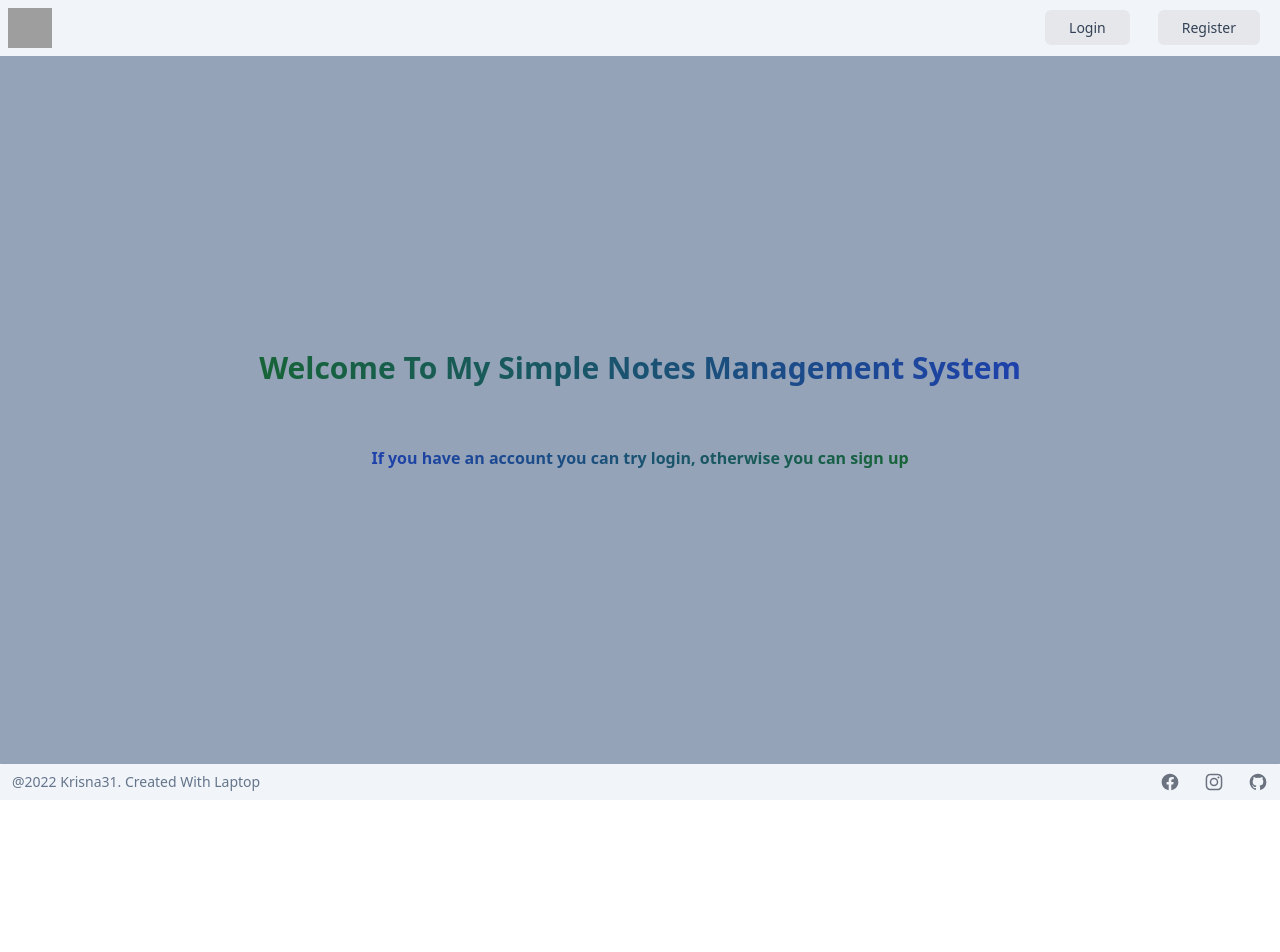
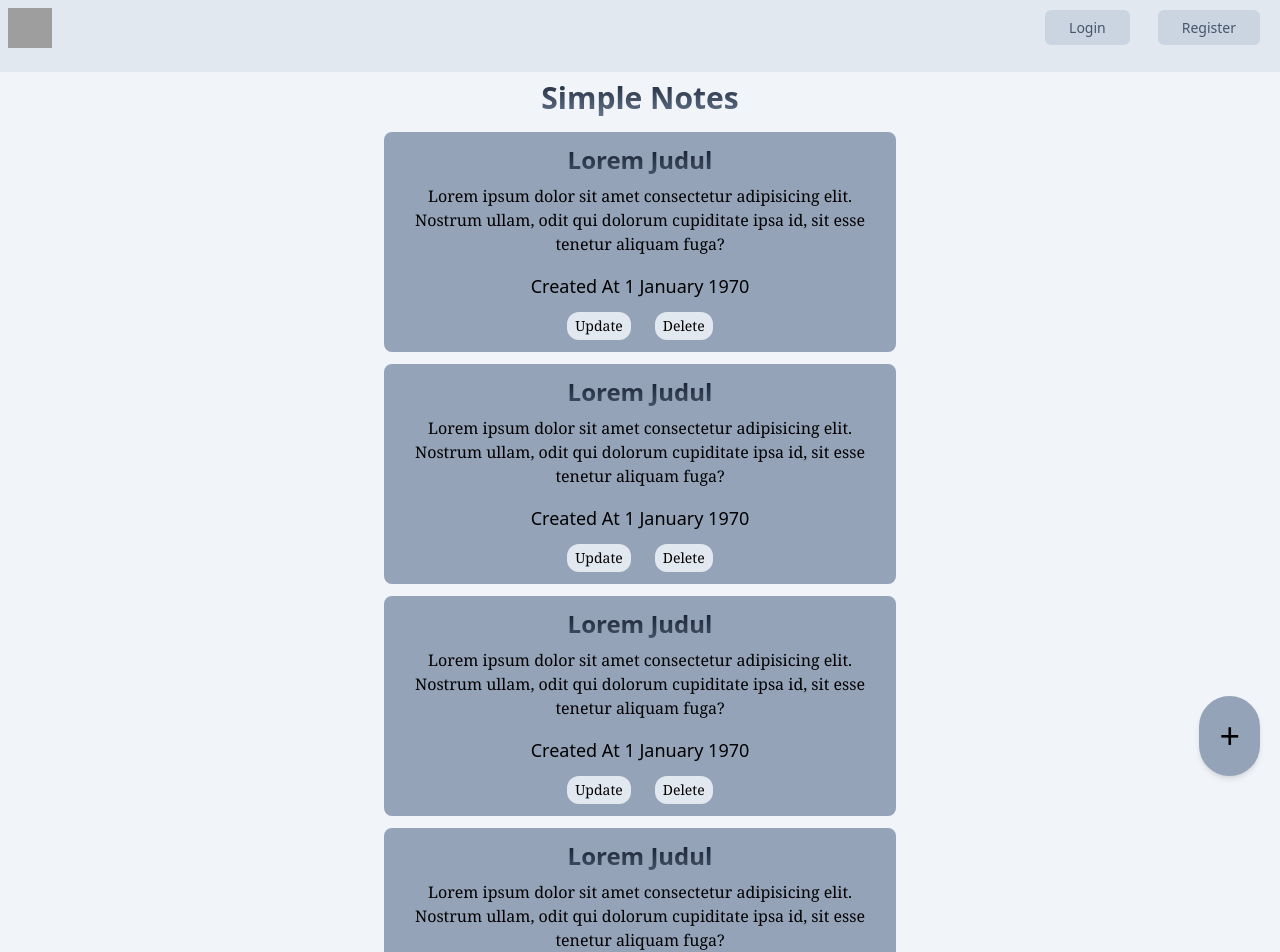
Before and after one commit to krisna31/sinodes-tailwind, a React (Create React App) app: page /dashboard in a window 1280 px wide. Before the commit this address led to /. Shown: the top 952 px of the page. Before the commit the page ends 800 px from the top, so only its background shows below. Built offline with nearby package versions, Linux system fonts and the light colour scheme; grey boxes are pictures that could not be loaded.

Commit message:
Dashboard -pending Card -done todo --getTodoBeforeThis().concat("CRUD aplikasi notes")

```diff
--- /dev/null
+++ b/public/404.html
@@ -0,0 +1,33 @@
+<!DOCTYPE html>
+<html>
+  <head>
+    <meta charset="utf-8">
+    <meta name="viewport" content="width=device-width, initial-scale=1">
+    <title>Page Not Found</title>
+
+    <style media="screen">
+      body { background: #ECEFF1; color: rgba(0,0,0,0.87); font-family: Roboto, Helvetica, Arial, sans-serif; margin: 0; padding: 0; }
+      #message { background: white; max-width: 360px; margin: 100px auto 16px; padding: 32px 24px 16px; border-radius: 3px; }
+      #message h3 { color: #888; font-weight: normal; font-size: 16px; margin: 16px 0 12px; }
+      #message h2 { color: #ffa100; font-weight: bold; font-size: 16px; margin: 0 0 8px; }
+      #message h1 { font-size: 22px; font-weight: 300; color: rgba(0,0,0,0.6); margin: 0 0 16px;}
+      #message p { line-height: 140%; margin: 16px 0 24px; font-size: 14px; }
+      #message a { display: block; text-align: center; background: #039be5; text-transform: uppercase; text-decoration: none; color: white; padding: 16px; border-radius: 4px; }
+      #message, #message a { box-shadow: 0 1px 3px rgba(0,0,0,0.12), 0 1px 2px rgba(0,0,0,0.24); }
+      #load { color: rgba(0,0,0,0.4); text-align: center; font-size: 13px; }
+      @media (max-width: 600px) {
+        body, #message { margin-top: 0; background: white; box-shadow: none; }
+        body { border-top: 16px solid #ffa100; }
+      }
+    </style>
+  </head>
+  <body>
+    <div id="message">
+      <h2>404</h2>
+      <h1>Page Not Found</h1>
+      <p>The specified file was not found on this website. Please check the URL for mistakes and try again.</p>
+      <h3>Why am I seeing this?</h3>
+      <p>This page was generated by the Firebase Command-Line Interface. To modify it, edit the <code>404.html</code> file in your project's configured <code>public</code> directory.</p>
+    </div>
+  </body>
+</html>
--- a/src/App.tsx
+++ b/src/App.tsx
@@ -7,22 +7,26 @@ import Login from "./Pages/Login";
 import NotFound from "./Pages/NotFound";
 import Register from "./Pages/Register";
 
-type UserDataInterface = {
+type UserDataType = {
   isLoggedIn: boolean;
+  uid: string;
+  email: string;
+  isVerified: boolean;
+  isAnonymous: boolean;
 };
 
 const App = () => {
-  const [getUserData, setUserData] = useState<boolean>(false);
+  const [getUserData, setUserData] = useState<UserDataType>({ isLoggedIn: false, uid: " ", email: " ", isVerified: false, isAnonymous: false });
 
-  // console.log(isLoggedIn);
+  console.log(getUserData.isLoggedIn);
 
   return (
     <>
       <Routes>
         <Route path="/" element={<Home getUserData={getUserData} setUserData={setUserData} />}>
           <Route index element={<LandingPage />} />
-          <Route path="login" element={<Login setUserData={setUserData} />} />
-          <Route path="register" element={<Register setUserData={setUserData} />} />
+          <Route path="login" element={<Login getUserData={getUserData} setUserData={setUserData} />} />
+          <Route path="register" element={<Register getUserData={getUserData} setUserData={setUserData} />} />
           <Route path="dashboard" element={<Dashboard getUserData={getUserData} />} />
           <Route path="*" element={<NotFound />} />
         </Route>
--- a/src/Pages/Dashboard.tsx
+++ b/src/Pages/Dashboard.tsx
@@ -1,7 +1,10 @@
-import React from "react";
 import { Navigate } from "react-router-dom";
 
-export default function Dashboard({ getUserData }: { getUserData: boolean }) {
+type UserDataInterface = {
+  isLoggedIn: boolean;
+};
+
+export default function Dashboard({ getUserData }: { getUserData: UserDataInterface }) {
   return (
     <>
       {/* if (!getUserData) <Navigate to="/" replace />; else <Authorize /> */}
@@ -12,10 +15,41 @@ export default function Dashboard({ getUserData }: { getUserData: boolean }) {
 
 const Authorize = () => {
   return (
-    <div className="container min-w-full bg-slate-400 flex-1 justify-center items-start flex">
-      <div className="container my-6">
-        <h1 className="text-center">Dashboard</h1>
+    <div className="container min-w-full bg-slate-200 dark:bg-slate-400 flex-1 justify-center items-start flex flex-col relative">
+      <div className="container my-4 min-h-full flex-1 bg-slate-100 dark:bg-slate-300 min-w-full">
+        <h1 className="text-center bg-gradient-to-t from-slate-500 to-slate-800 text-transparent bg-clip-text text-3xl font-extrabold mt-2 mb-4">Simple Notes</h1>
+        <Card />
+        <Card />
+        <Card />
+        <Card />
+        <Card />
+        <Card />
+        <Card />
+        <Card />
+        <Card />
+        <Card />
       </div>
+      <span className="fixed rounded-full  right-5 bottom-6 bg-slate-400 text-4xl p-5 h-auto w-auto cursor-pointer shadow-md hover:shadow-2xl">+</span>
     </div>
   );
 };
+
+const Card = () => {
+  return (
+    <>
+      <div className="bg-slate-400 mx-auto w-1/2 md:w-2/5 p-3 rounded-lg text-center text-sm mb-3">
+        <h2 className="mb-2 text-lg bg-gradient-to-b from-slate-900 to-slate-600 text-transparent bg-clip-text font-extrabold md:text-2xl">Lorem Judul</h2>
+        <p className="mb-2 text-sm text-center font-serif md:text-base">Lorem ipsum dolor sit amet consectetur adipisicing elit. Nostrum ullam, odit qui dolorum cupiditate ipsa id, sit esse tenetur aliquam fuga?</p>
+        <p className="mt-4 font-thin md:text-lg">Created At 1 January 1970</p>
+        <div className="flex justify-center mt-3">
+          <button type="submit" className="bg-slate-200 mx-3 rounded-xl py-1 px-2 font-serif hover:bg-slate-500 hover:text-white dark:bg-slate-300 md:text-md">
+            Update
+          </button>
+          <button type="submit" className="bg-slate-200 mx-3 rounded-xl py-1 px-2 font-serif hover:bg-red-700 hover:text-white dark:bg-slate-300 md:text-md">
+            Delete
+          </button>
+        </div>
+      </div>
+    </>
+  );
+};
--- a/src/Pages/Home.tsx
+++ b/src/Pages/Home.tsx
@@ -2,24 +2,32 @@ import { Dispatch, SetStateAction } from "react";
 import { Link, Outlet } from "react-router-dom";
 import logo from "../images/logo.ico";
 
-export default function Home({ getUserData, setUserData }: { getUserData: boolean; setUserData: Dispatch<SetStateAction<boolean>> }) {
+type UserDataType = {
+  isLoggedIn: boolean;
+  uid: string;
+  email: string;
+  isVerified: boolean;
+  isAnonymous: boolean;
+};
+
+export default function Home({ getUserData, setUserData }: { getUserData: UserDataType; setUserData: Dispatch<SetStateAction<UserDataType>> }) {
   return (
     <div className="min-h-screen flex flex-col justify-between">
-      <header className="bg-slate-100 shadow-sm flex items-center justify-between py-2 pl-2 pr-5 dark:bg-slate-400">
+      <header className="bg-slate-200 shadow-sm flex items-center justify-between py-2 pl-2 pr-5 dark:bg-slate-400">
         <Link to="/">
           <img src={logo} alt="Krisna31" className="w-10 h-10 md:w-11 md:h-10 " />
         </Link>
-        {getUserData ? (
-          <Link to="/" onClick={() => setUserData(false)}>
-            <span className="text-slate-700 px-5 py-2 bg-gray-200 rounded-md text-xs hover:bg-gray-500 hover:text-slate-100 mx-4 md:mx-7 md:px-6 md:text-sm">Logout</span>
+        {getUserData.isLoggedIn ? (
+          <Link to="/" onClick={() => setUserData({ ...getUserData, isLoggedIn: false })}>
+            <span className="text-slate-600 px-5 py-2 bg-slate-300 hover:bg-slate-500 hover:text-white rounded-md text-xs dark:hover:bg-gray-500 dark:hover:text-slate-100 mx-4 md:mx-7 md:px-6 md:text-sm dark:text-slate-700">Logout</span>
           </Link>
         ) : (
           <div className="text-sm ">
             <Link to="/login">
-              <span className="text-slate-700 px-5 py-2 bg-gray-200 rounded-md text-xs hover:bg-gray-500 hover:text-slate-100 mx-4 md:mx-7 md:px-6 md:text-sm">Login</span>
+              <span className="text-slate-600 px-5 py-2 bg-slate-300 hover:bg-slate-500 hover:text-white rounded-md text-xs dark:hover:bg-gray-500 dark:hover:text-slate-100 mx-4 md:mx-7 md:px-6 md:text-sm dark:text-slate-700">Login</span>
             </Link>
             <Link to="/register">
-              <span className="text-slate-700 px-5 py-2 bg-gray-200 rounded-md text-xs hover:bg-gray-500 hover:text-slate-100 md:px-6 md:text-sm">Register</span>
+              <span className="text-slate-600 px-5 py-2 bg-slate-300 hover:bg-slate-500 hover:text-white rounded-md text-xs dark:hover:bg-gray-500 dark:hover:text-slate-100 md:px-6 md:text-sm dark:text-slate-700">Register</span>
             </Link>
           </div>
         )}
@@ -27,7 +35,7 @@ export default function Home({ getUserData, setUserData }: { getUserData: boolea
 
       <Outlet />
 
-      <footer className="bg-slate-100 rounded-sm shadow-sm flex items-center justify-between py-2 px-3 dark:bg-slate-400 flex-col md:flex-row">
+      <footer className="bg-slate-200 rounded-sm shadow-sm flex items-center justify-between py-2 px-3 dark:bg-slate-400 flex-col md:flex-row">
         <span className="text-sm text-slate-500 sm:text-center dark:text-slate-700 mb-4 md:mb-0">@2022 Krisna31. Created With Laptop</span>
         <div className="flex justify-between">
           <div className="flex space-x-6 sm:justify-center sm:mt-0 justify-center">
--- a/src/Pages/LandingPage.tsx
+++ b/src/Pages/LandingPage.tsx
@@ -2,7 +2,7 @@ import React from "react";
 
 export default function LandingPage() {
   return (
-    <div className="container bg-slate-400 flex-1 flex-col justify-center items-center flex min-w-full">
+    <div className="container bg-slate-200 dark:bg-slate-400 flex-1 flex-col justify-center items-center flex min-w-full">
       <h1 className="font-extrabold text-transparent text-3xl bg-clip-text text-center bg-gradient-to-r from-green-800 to-blue-800 mb-3 px-5">Welcome To My Simple Notes Management System</h1>
       <blockquote className="pt-12 px-3 bg-gradient-to-l from-green-800 to-blue-800 text-transparent bg-clip-text font-extrabold text-center">If you have an account you can try login, otherwise you can sign up</blockquote>
     </div>
--- a/src/Pages/Register.tsx
+++ b/src/Pages/Register.tsx
@@ -12,8 +12,15 @@ type error = {
   isError: boolean;
   message: string;
 };
+type UserDataType = {
+  isLoggedIn: boolean;
+  uid: string;
+  email: string;
+  isVerified: boolean;
+  isAnonymous: boolean;
+};
 
-export default function Register({ setUserData }: { setUserData: Dispatch<SetStateAction<boolean>> }) {
+export default function Register({ getUserData, setUserData }: { getUserData: UserDataType; setUserData: Dispatch<SetStateAction<UserDataType>> }) {
   const [getError, setError] = useState<error>({ isError: false, message: "" });
   const [getStringInput, setStringInput] = useState<Inputs>({ email: "", password: "" });
   const {
@@ -30,7 +37,7 @@ export default function Register({ setUserData }: { setUserData: Dispatch<SetSta
         console.log(userCredential);
         // Signed in
         const user = userCredential.user;
-        setUserData(true);
+        setUserData({ ...getUserData, isLoggedIn: true, uid: user.uid, email: user.email || "not have email", isVerified: user.emailVerified, isAnonymous: user.isAnonymous });
         navigate("/dashboard");
       })
       .catch((error) => {
@@ -43,9 +50,9 @@ export default function Register({ setUserData }: { setUserData: Dispatch<SetSta
   // console.log(watch("nama"));
 
   return (
-    <div className="container px-1 mx-auto flex-1 min-w-full bg-slate-400">
+    <div className="container px-1 mx-auto flex-1 min-w-full bg-slate-200 dark:bg-slate-400">
       <div className="flex flex-col text-left md:flex-row justify-evenly md:items-center my-5">
-        <div className="w-2/3 lg:w-9/12 mx-auto md:mx-0">
+        <div className="w-2/3 md:w-1/2 lg:w-1/3 mx-auto md:mx-0">
           <div className="bg-slate-50 p-10 flex flex-col w-full shadow-xl rounded-xl dark:bg-slate-300">
             <h2 className="text-2xl font-bold text-gray-800 text-left">Sign Up</h2>
             <form className="w-full" onSubmit={handleSubmit(onSubmit)}>
```
Also changed, not shown: src/Pages/Login.tsx (+13 -6 lines), firebase.json (added), 2 other files (tests, documents, lock files or other folders).
